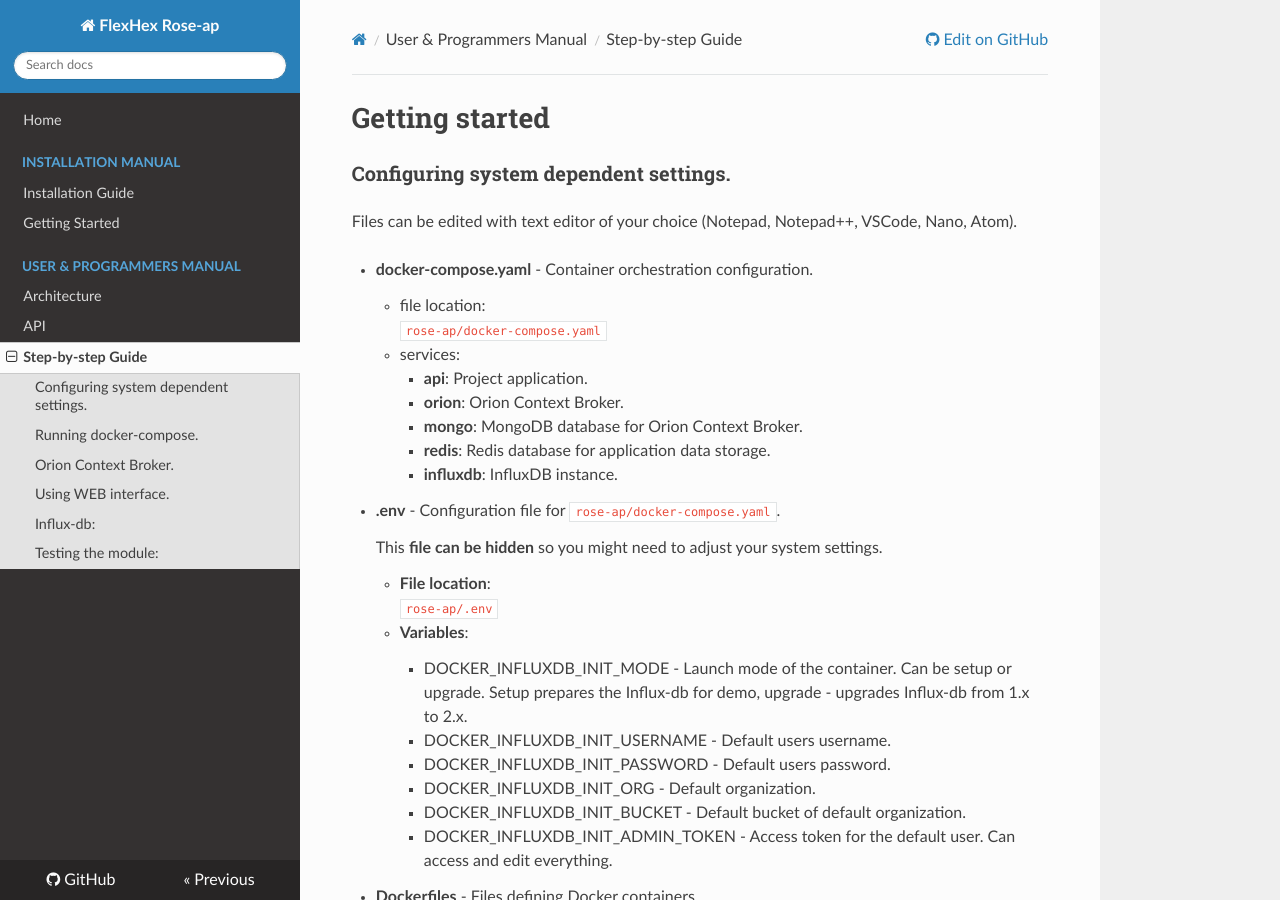
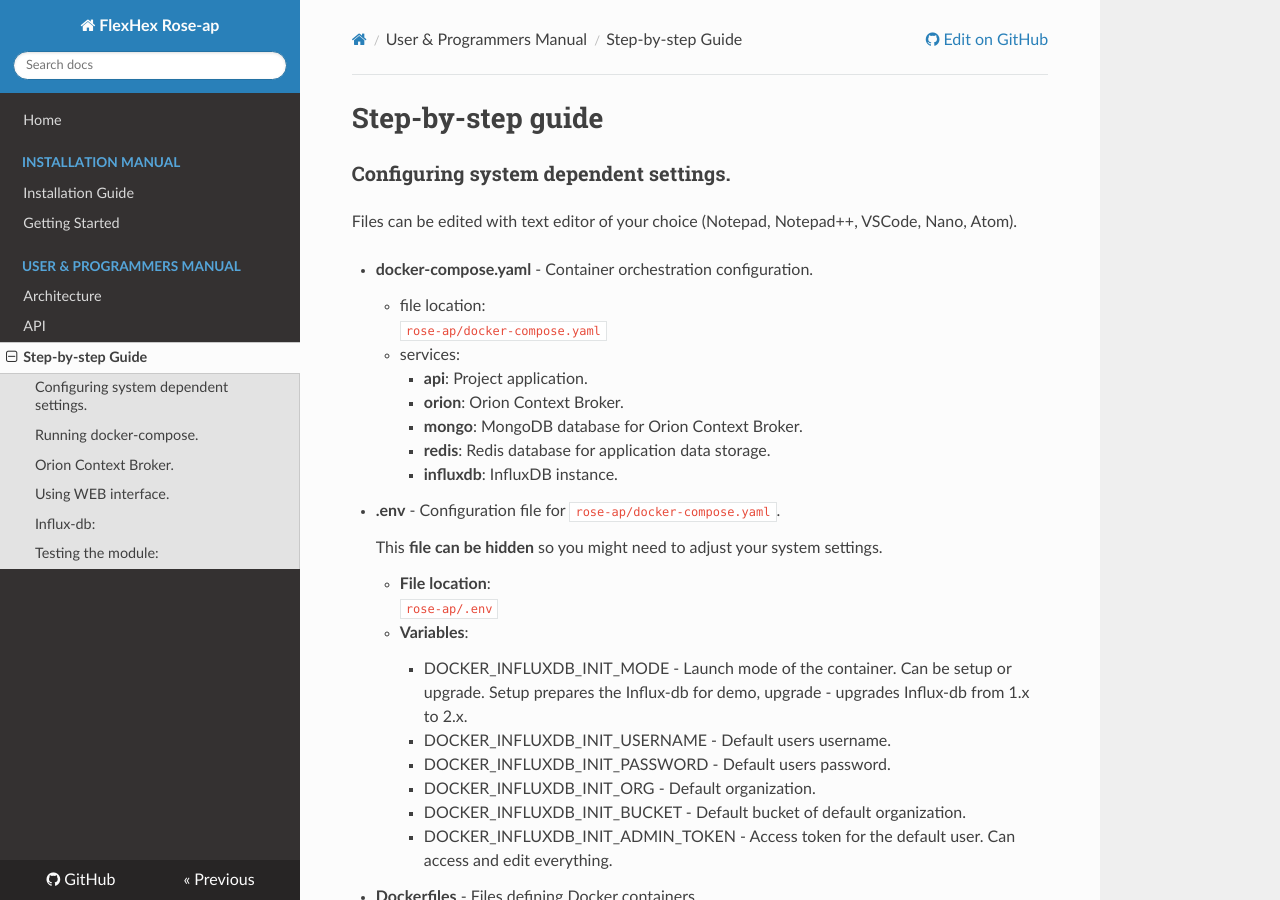
Before and after one commit to Factobotics/FlexHex-Rose-AP, an MkDocs documentation site: the page built from docs/step-by-step.md, in a window 1280 px wide and 900 px high. Built offline with MkDocs 1.6.1, drawn with Linux system fonts in a browser that asks for light colours; nearby versions of some CDN libraries; old or Windows-style settings are respelled for this version of MkDocs.

Commit message:
Update docs/step-by-step.md

```diff
--- a/docs/step-by-step.md
+++ b/docs/step-by-step.md
@@ -1,4 +1,4 @@
-# Getting started
+# Step-by-step guide
 
 ### Configuring system dependent settings.
 
```
